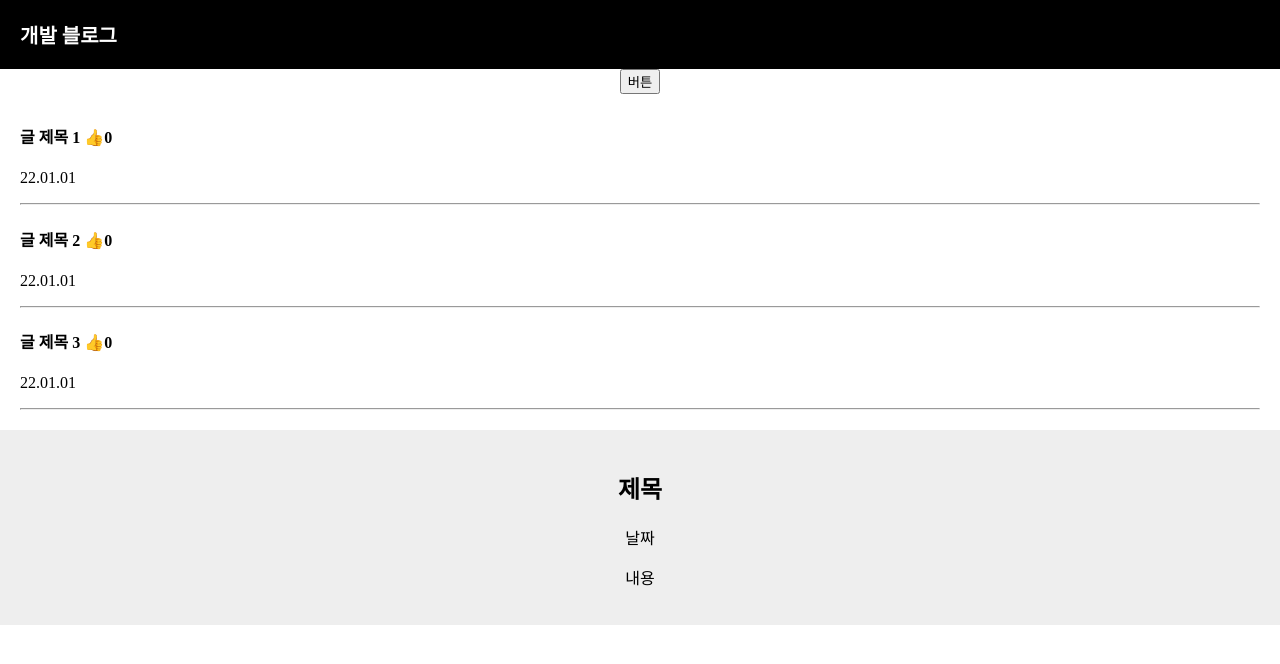
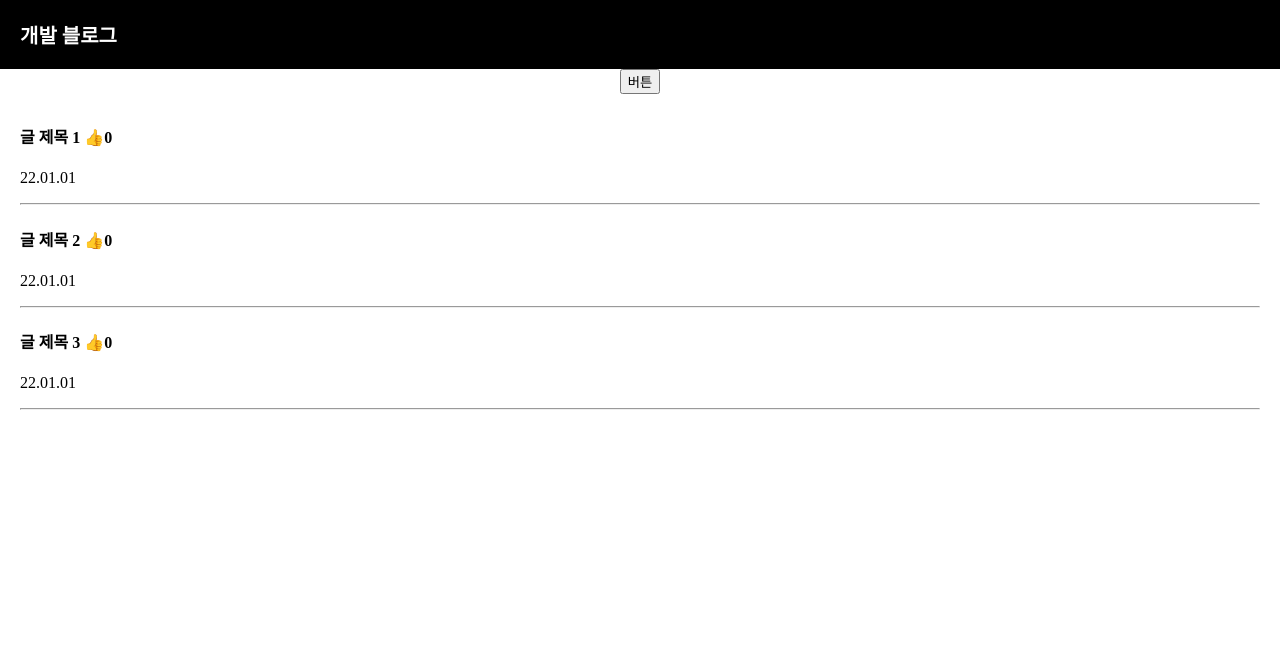
Before and after one commit to jinyoungk1208/React-codingApple, a React (Create React App) app: page / in a window 1280 px wide. Shown: the top 664 px of the page. Built offline with nearby package versions, Linux system fonts and the light colour scheme.

Commit message:
Modal on/off를 state로 관리, jsx 안에서 javascript 사용(if 대신 삼항연산자)

```diff
--- a/src/App.js
+++ b/src/App.js
@@ -5,6 +5,7 @@ import './App.css';
 function App() {
   let [title, changeTitle] = useState(['글 제목 1', '글 제목 2', '글 제목 3']);
   let [count, changeCount] = useState(0);
+  let [modal, changeModal] = useState(false);
 
   function cbChangeTitle() {
     let newArray = [...title];
@@ -19,7 +20,7 @@ function App() {
       </div>
       <button onClick={ cbChangeTitle }>버튼</button>
       <div className="list">
-        <h4>{ title[0] } <span onClick={ () => { changeCount(count+1); } }>👍</span>{ count }</h4>
+        <h4 onClick={ () => { changeModal(true); } }>{ title[0] } <span onClick={ () => { changeCount(count+1); } }>👍</span>{ count }</h4>
         <p>22.01.01</p>
         <hr />
         <h4>{ title[1] } <span>👍</span>0</h4>
@@ -30,7 +31,11 @@ function App() {
         <hr />
       </div>
 
-      <Modal />
+      {
+        modal === true
+        ? <Modal />
+        : null
+      }
     </div>
   );
 }
```
